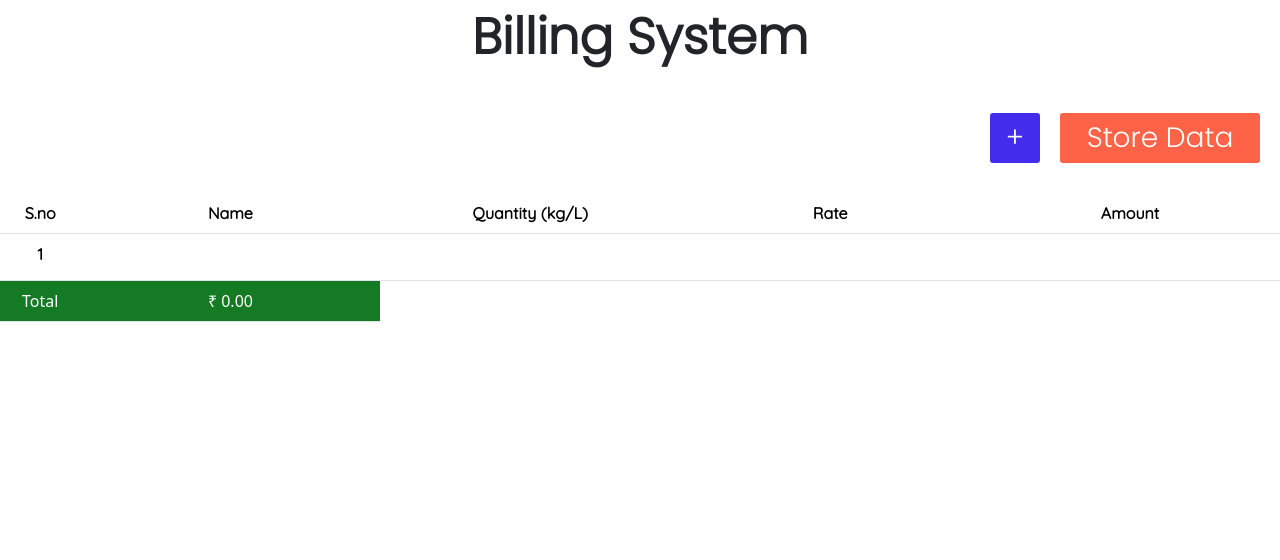
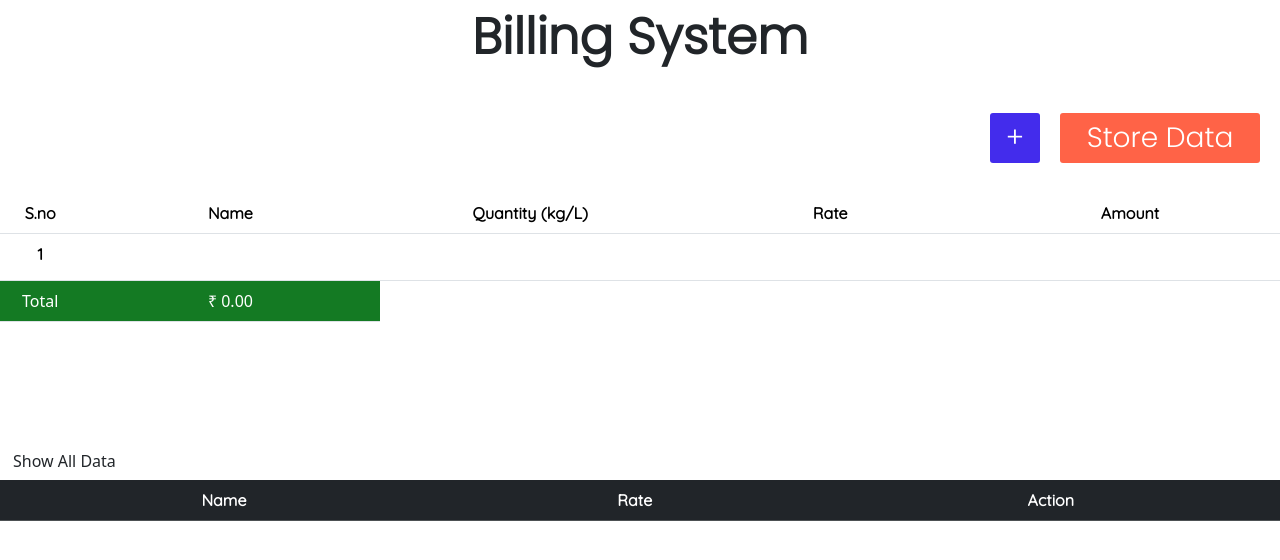
Before and after one commit to Imran140710/project, a plain HTML site: page BillingSystem/Bill.html in a window 1280 px wide. Drawn offline with nearby package versions, Linux system fonts and the light colour scheme; some packages are replaced by stand-ins of ours; a script that the page names is missing.

Commit message:
Update Bill.html

```diff
--- a/BillingSystem/Bill.html
+++ b/BillingSystem/Bill.html
@@ -12,7 +12,7 @@
     <link rel="stylesheet" href="https://cdn.jsdelivr.net/npm/bootstrap@5.3.2/dist/css/bootstrap.min.css">
     <link rel="stylesheet" href="https://cdnjs.cloudflare.com/ajax/libs/font-awesome/6.5.1/css/all.min.css">
 </head>
-<body onkeyup="addAfterEnter(event);" >
+<body>
   <div id="noInternetModal">
     <i class="fa-solid fa-wifi" style="color: tomato;text-align: center;font-size: 150px;"></i>
     <h1 style="font-size: 48px;font-family: 'Poppins';margin-top: 50px;">No Internet Connection</h1>
@@ -60,11 +60,17 @@
 
       </table>
       <div id="btnContainer">
-      <button onclick="clearData();" id="clearBTN" class="btn">Clear All Data</button>
-      <button onclick="clearItem();" id="clearItemBTN" class="btn">Clear Item</button>
-      <button onclick="checkItem();" id="checkBTN" class="btn">Check Item</button>
+      <button onclick="showData();" id="showDataBTN" class="btn">Show All Data</button>
       <button onclick="sendFormattedData();" id="copyData" class="btn">Send Formatted Data</button>
       </div>
       <input type="hidden" id="dataStorage">
+      <table id="allData" class="table table-dark text-center">
+          <tr>
+            <th>Name</th>
+            <th>Rate</th>
+            <th>Action</th>
+          </tr>
+
+      </table>
 </body>
 </html>
```
